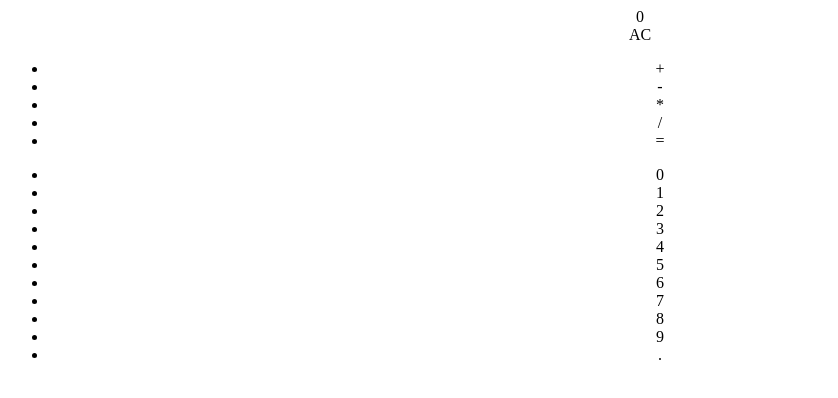
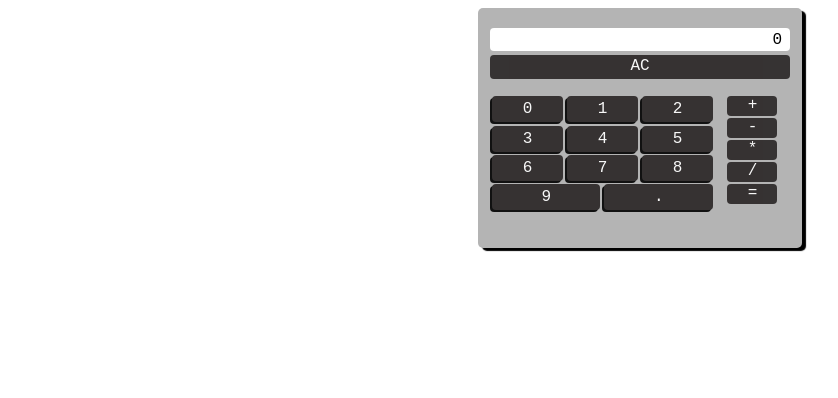
Before and after one commit to anthonyzamarro/fcc-calculator, a React (Create React App) app: page / in a window 1280 px wide. Shown: the top 398 px of the page, without its empty margins (0-838 px from the left). Built offline with nearby package versions, Linux system fonts and the light colour scheme.

Commit message:
add back styles

```diff
--- a/package.json
+++ b/package.json
@@ -2,7 +2,7 @@
   "name": "calculator",
   "version": "0.1.0",
   "private": true,
-  "home": "https://anthonyzamarro.github.io/fcc-calculator/",
+  "homepage": "https://anthonyzamarro.github.io/fcc-calculator/",
   "dependencies": {
     "gh-pages": "^2.0.1",
     "react": "^16.6.3",
--- a/src/index.css
+++ b/src/index.css
@@ -1,3 +1,95 @@
+* {
+  font-family: monospace;
+  font-size: 16px; }
 
+li {
+  cursor: pointer;
+  list-style: none;
+  border-radius: 4px;
+  background: #292525;
+  color: #fff;
+  opacity: .9;
+  margin: 1px 2px; }
+  li:hover {
+    opacity: 1; }
+
+.App {
+  width: 70%;
+  margin: auto; }
+
+.calculator {
+  text-align: center;
+  margin: auto;
+  height: 200px;
+  width: 300px;
+  padding: 20px 12px;
+  display: flex;
+  flex-wrap: wrap;
+  background: #b4b4b4;
+  border-radius: 5px;
+  box-shadow: 4px 3px 1px #000; }
+  .calculator .results-container {
+    display: flex;
+    justify-content: flex-end;
+    width: 100%;
+    background: #fff;
+    border-radius: 4px;
+    align-items: center; }
+    .calculator .results-container .results {
+      flex: 0 0 57%;
+      text-align: right;
+      margin-right: 8px; }
+  .calculator .clear-container {
+    display: flex;
+    justify-content: center;
+    width: 100%;
+    margin-top: 4px;
+    background: #292525;
+    color: #fff;
+    border-radius: 4px;
+    cursor: pointer;
+    opacity: .9; }
+    .calculator .clear-container:hover {
+      opacity: 1; }
+    .calculator .clear-container .clear {
+      align-self: flex-end;
+      width: 100%;
+      height: 95%; }
+  .calculator .operations {
+    display: flex;
+    flex: 0 0 25%;
+    flex-direction: column;
+    align-items: center;
+    padding: 0;
+    order: 1; }
+    .calculator .operations li {
+      flex: 0 0 20px;
+      width: 50px;
+      align-self: center; }
+  .calculator .numbers {
+    display: flex;
+    flex-wrap: wrap;
+    flex: 0 0 75%;
+    padding: 0;
+    justify-content: center; }
+    .calculator .numbers li {
+      flex: 1 0 55px;
+      align-self: center;
+      padding: 4px 0;
+      box-shadow: -2px 2px 0px #000; }
+
+@media screen and (max-width: 512px) {
+  .App {
+    width: 100%; }
+    .App .calculator {
+      width: 200px;
+      padding: 20px; }
+      .App .calculator .operations {
+        flex: 0 0 auto; }
+      .App .calculator .numbers {
+        padding: 0;
+        flex: 2 0 auto; }
+        .App .calculator .numbers li {
+          flex: 1 0 35px; } }
 
 /*# sourceMappingURL=index.css.map */
--- /dev/null
+++ b/src/index.scss
@@ -0,0 +1,109 @@
+* {
+	font-family: monospace;
+	font-size: 16px;
+}
+li {
+	cursor: pointer;
+	list-style: none;
+	border-radius: 4px;
+	background: #292525;
+	color: #fff;
+	opacity: .9;
+	margin: 1px 2px;
+	&:hover {
+		opacity: 1;
+	}
+}
+.App {
+	width: 70%;
+    margin: auto;
+}
+.calculator {
+	text-align: center;
+	margin: auto;
+	height: 200px;
+	width: 300px;
+	padding: 20px 12px;
+	display: flex;
+	flex-wrap: wrap;
+	background: #b4b4b4;
+	border-radius: 5px;
+	box-shadow: 4px 3px 1px #000;
+	.results-container {
+		display: flex;
+		justify-content: flex-end;
+		width: 100%;
+		background: #fff;
+    	border-radius: 4px;
+    	align-items: center;
+		.results {
+			flex: 0 0 57%;
+    		text-align: right;
+    		margin-right: 8px;
+		}
+	}
+	.clear-container {
+		display: flex;
+		justify-content: center;
+		width: 100%;
+		margin-top: 4px;
+		background: #292525;
+		color: #fff;
+		border-radius: 4px;
+		cursor: pointer;
+		opacity: .9;
+		&:hover {
+			opacity: 1;
+		}
+		.clear {
+			align-self: flex-end;
+			width: 100%;
+			height: 95%;
+		}
+	}
+	.operations {
+		display: flex;
+		flex: 0 0 25%;
+    	flex-direction: column;
+    	align-items: center;
+    	padding: 0;
+    	order: 1;
+		li {
+			flex: 0 0 20px;
+			width: 50px;
+			align-self: center;
+		}
+	}
+	.numbers {
+		display: flex;
+		flex-wrap: wrap;
+		flex: 0 0 75%;
+		padding: 0;
+		justify-content: center;
+		li {
+			flex: 1 0 55px;
+			align-self: center;
+    		padding: 4px 0;
+    		box-shadow: -2px 2px 0px #000;
+		}
+	}
+}
+@media screen and (max-width: 512px) {
+	.App {
+		width: 100%;
+		.calculator {
+			width: 200px;
+			padding: 20px;
+			.operations {
+				flex: 0 0 auto;
+			}
+			.numbers {
+				padding: 0;
+				flex: 2 0 auto;
+				li {
+					flex: 1 0 35px;
+				}
+			}
+		}
+	}
+}
```
Also changed, not shown: 2 other files (tests, documents, lock files or other folders).
